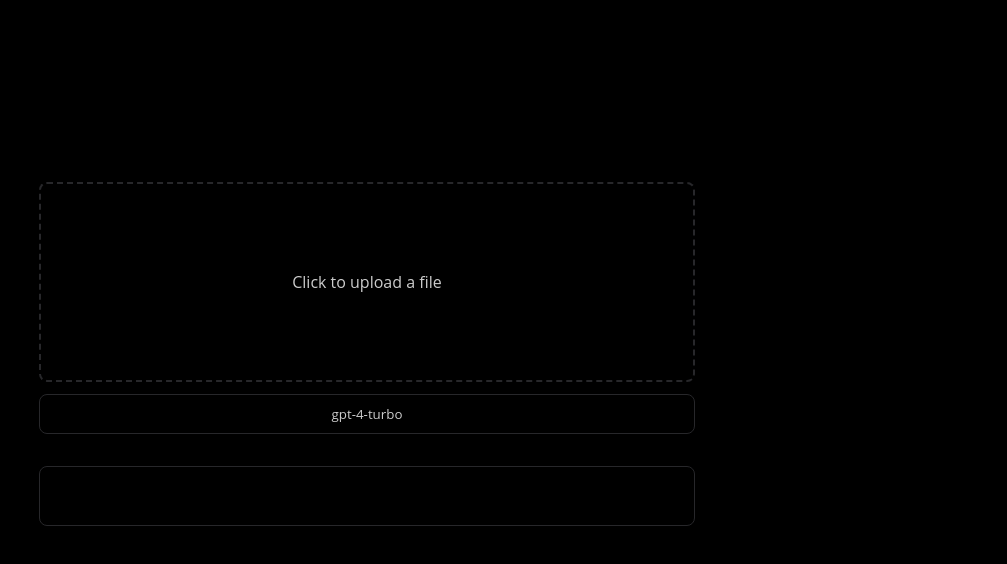
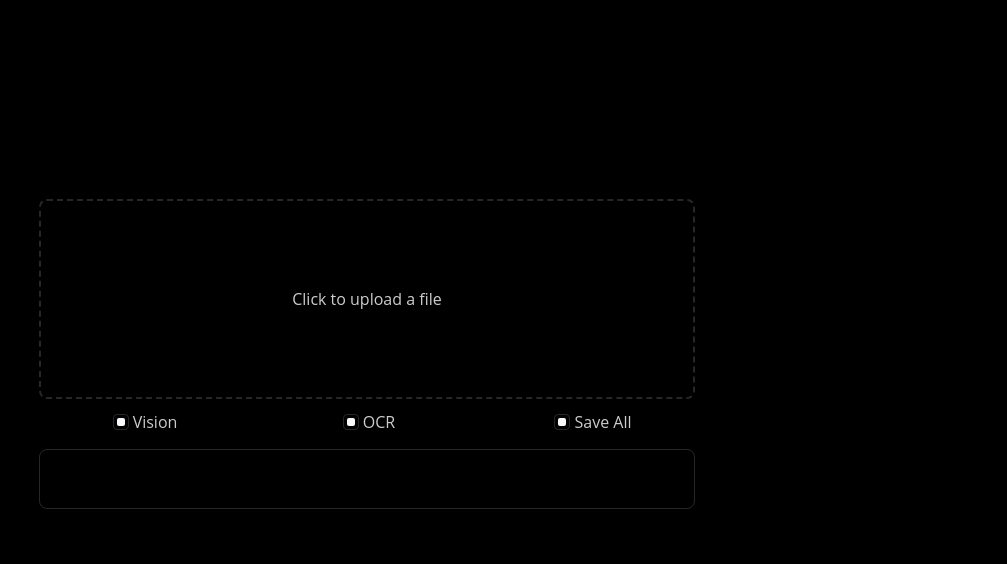
Before and after one commit to zmh-program/blob-service, a website: page index.html in a window 1280 px wide. Shown: the part 52-616 px from the top of the page, without its empty margins (273-1280 px from the left). Drawn offline with Linux system fonts and the light colour scheme; a web font is replaced by a local one.

Commit message:
feat: update frontend

```diff
--- a/index.html
+++ b/index.html
@@ -178,6 +178,59 @@
             transform: rotate(360deg);
         }
     }
+
+    .param-box {
+        display: grid;
+        grid-template-columns: 1fr 1fr 1fr;
+        gap: 1rem;
+    }
+
+    .param {
+        display: flex;
+        flex-direction: row;
+        align-items: center;
+        justify-content: center;
+        color: hsl(var(--text-secondary));
+        cursor: pointer;
+        user-select: none;
+    }
+
+    .param label {
+        cursor: pointer;
+    }
+
+    input[type="checkbox"] {
+        position: relative;
+        margin-right: 0.25rem;
+        cursor: pointer;
+
+        -webkit-appearance: none;
+        -moz-appearance: none;
+        appearance: none;
+        width: 1rem;
+        height: 1rem;
+        border: 1px solid hsl(var(--border));
+        border-radius: 0.25rem;
+        background: hsl(var(--background));
+        transition: .25s;
+    }
+
+    input[type="checkbox"]:after {
+        content: '';
+        position: absolute;
+        top: 50%;
+        left: 50%;
+        transform: translate(-50%, -50%);
+        width: 0.5rem;
+        height: 0.5rem;
+        border-radius: 0.125rem;
+        background: hsl(var(--background));
+        transition: .25s;
+    }
+
+    input[type="checkbox"]:checked:after {
+        background: hsl(var(--primary));
+    }
 </style>
 </head>
 <body>
@@ -194,18 +247,36 @@
             Click to upload a file
         </span>
     </label>
-    <input type="text" id="model" placeholder="Please enter the model name (e.g. gpt-4)" class="model-input" value="gpt-4-turbo">
+    <div class="param-box">
+        <div class="param">
+            <input type="checkbox" id="vision" checked>
+            <label for="vision">Vision</label>
+        </div>
+        <div class="param">
+            <input type="checkbox" id="ocr" checked>
+            <label for="ocr">OCR</label>
+        </div>
+        <div class="param">
+            <input type="checkbox" id="all" checked>
+            <label for="all">Save All</label>
+        </div>
+    </div>
     <div id="output" class="output-text"></div>
 </div>
 <script>
     const input = document.getElementById('file');
     const output = document.getElementById('output');
-    const model = document.getElementById('model');
+
+    const vision = document.getElementById('vision');
+    const ocr = document.getElementById('ocr');
+    const all = document.getElementById('all');
 
     async function post(file) {
         const formData = new FormData();
         formData.append('file', file);
-        formData.append('model', model.value);
+        formData.append('enable_vision', vision.checked);
+        formData.append('enable_ocr', ocr.checked);
+        formData.append('save_all', all.checked);
 
         try {
             const resp = await fetch('/upload', {
```
Also changed, not shown: README.md, 2 other files.
